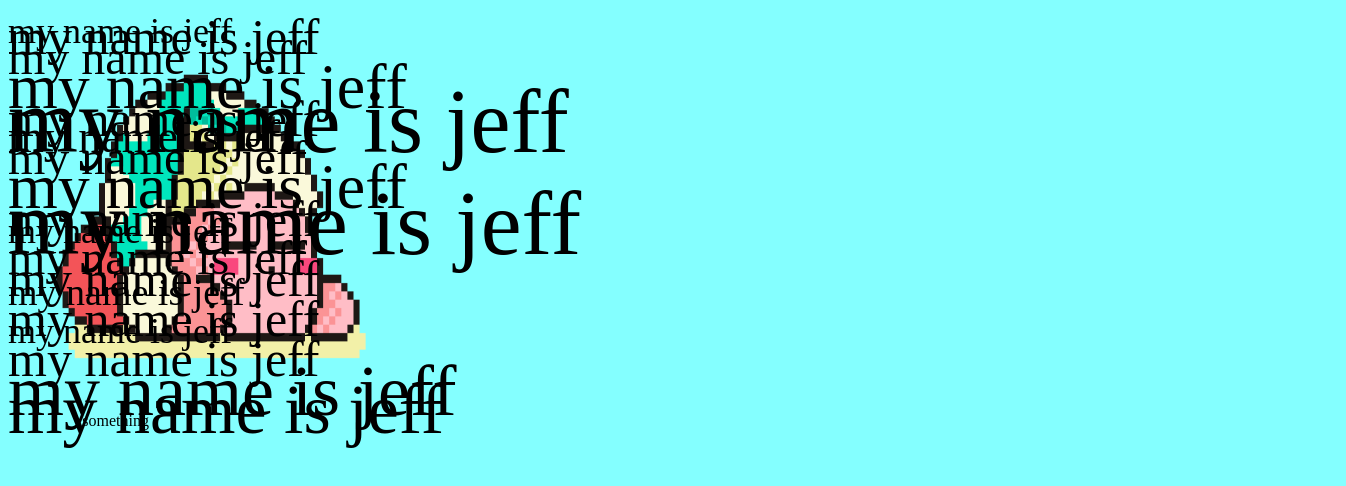
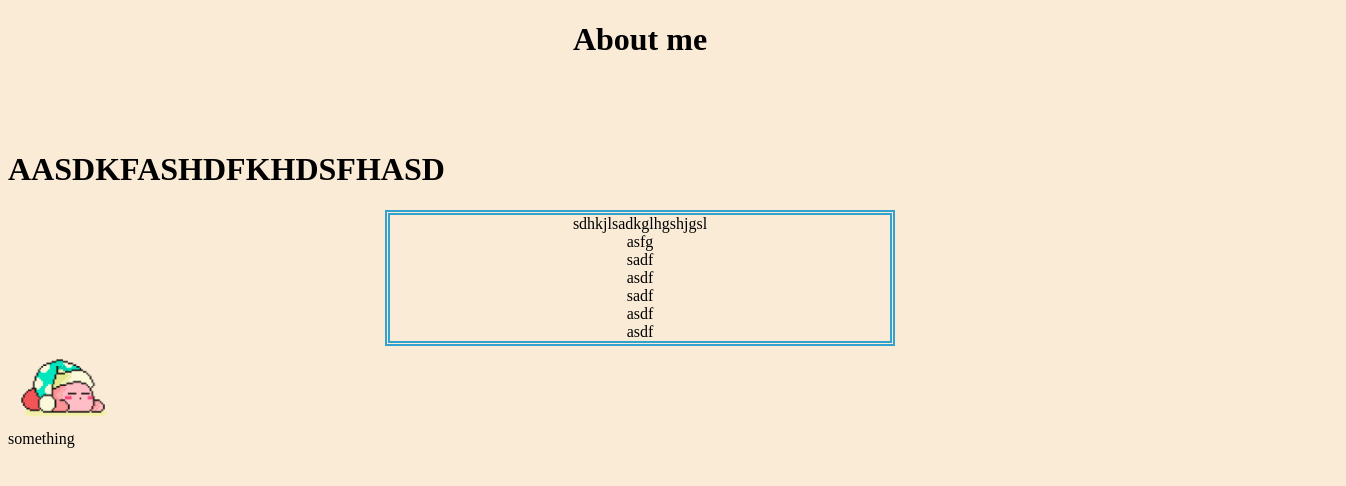
Before and after one commit to 17AIS/devsoc, a website: page public/yin.html in a window 1280 px wide. Shown: the whole page, 1346 px wide, since content can reach past the window. Drawn offline with Linux system fonts and the light colour scheme.

Commit message:
added more images, styles one of the pages better

```diff
--- a/public/yin.html
+++ b/public/yin.html
@@ -2,86 +2,67 @@
 <head>
     <title>Personal Information</title>
     <style>
-        #brr  {animation: left 0.5s 3 linear;}
-        #test {animation-name: left;
-                animation-duration: 2s;
-                animation-iteration-count: 3;}
-        @keyframes left {
-            from {
-                translate: 2000px 0;
-                scale: 100% 1;
-            }
-            to {
-                translate: -400px 0;
-                scale: 100% 1;
-            }
+
+        .fade {
+        color: black;
+        text-align: center;
+        animation: fade-in 1.5s 1 linear;}
+
+        .main {
+            border: thick double #32a1ce;
+            width: 500px;
+            text-align: center;
+            margin:0% auto;
+            animation: fade-in 1.5s 1 linear;
+            animation-delay: 1.5s;
+            animation-fill-mode: forwards;
+            opacity: 0;
         }
 
+        .scroll {
+            animation: scrollUp 2s 1 linear ease-in;
+            animation-delay: 1.5s;
+        }
 
+        @keyframes scrollUp {
+            from {transform:translateY(500%);}
+            to {transform:translateY(0%);}
+        }
+
+        @keyframes fade-in {
+                0% {
+                    opacity: 0;
+                }
+                25% {
+                    opacity: 0.25;
+                }
+                50% {
+                    opacity: 0.5;
+                }
+                100% {
+                    opacity: 1;
+                }
+            }
+        @keyframes up {
+
+        }
     </style>
-    <body style="background-color: rgb(132, 255, 255);">
-        <div id="brr" >
-            <p1 style="font-size: 50px;position: fixed"; >my name is jeff</p1>
+    <body style="background-color: antiquewhite;">
+        <h1 class="fade">About me</h1>
+
+        <h2 style="opacity: 0; height: 50px;"></h2>
+        <h1 class="scroll"> AASDKFASHDFKHDSFHASD</h1>
+        <div class="main">
+            sdhkjlsadkglhgshjgsl <br>
+            asfg <br>
+            sadf<br>
+            asdf<br>
+            sadf<br>
+            asdf<br>
+            asdf<br>
         </div>
-        <div id="brr">
-            <p1 style="font-size: 36px;position: fixed;top: 10px;">my name is jeff</p1>
-        </div>
-        <div id="brr">
-            <p1 style="font-size: 48px;position: fixed;top: 30px;">my name is jeff</p1>
-        </div>
-        <div id="brr">
-            <p1 style="font-size: 64px;position: fixed;top: 50px;">my name is jeff</p1>
-        </div>
-        <div id="brr">
-            <p1 style="font-size: 90px;position: fixed;top: 70px;">my name is jeff</p1>
-        </div>
-        <div id="brr">
-            <p1 style="font-size: 50px;position: fixed;top: 90px;" >my name is jeff</p1>
-        </div>
-        <div id="brr">
-            <p1 style="font-size: 46px;position: fixed;top: 110px;">my name is jeff</p1>
-        </div>
-        <div id="brr">
-            <p1 style="font-size: 48px;position: fixed;top: 130px;">my name is jeff</p1>
-        </div>
-        <div id="brr">
-            <p1 style="font-size: 64px;position: fixed;top: 150px;">my name is jeff</p1>
-        </div>
-        <div id="brr">
-            <p1 style="font-size: 92px;position: fixed;top: 170px;">my name is jeff</p1>
-        </div>
-        <div id="brr">
-            <p1 style="font-size: 50px;position: fixed;top: 190px;" >my name is jeff</p1>
-        </div>
-        <div id="brr">
-            <p1 style="font-size: 36px;position: fixed;top: 210px;">my name is jeff</p1>
-        </div>
-        <div id="brr">
-            <p1 style="font-size: 48px;position: fixed;top: 230px;">my name is jeff</p1>
-        </div>
-        <div id="brr">
-            <p1 style="font-size: 50px;position: fixed;top: 250px;">my name is jeff</p1>
-        </div>
-        <div id="brr">
-            <p1 style="font-size: 38px;position: fixed;top: 270px;">my name is jeff</p1>
-        </div>
-        <div id="brr">
-            <p1 style="font-size: 50px;position: fixed;top: 290px;" >my name is jeff</p1>
-        </div>
-        <div id="brr">
-            <p1 style="font-size: 36px;position: fixed;top: 310px;">my name is jeff</p1>
-        </div>
-        <div id="brr">
-            <p1 style="font-size: 50px;position: fixed;top: 330px;">my name is jeff</p1>
-        </div>
-        <div id="brr">
-            <p1 style="font-size: 72px;position: fixed;top: 350px;">my name is jeff</p1>
-        </div>
-        <div id="brr">
-            <p1 style="font-size: 70px;position: fixed;top: 370px;" >my name is jeff</p1>
-        </div>
+        <img src="sleep.gif" style="width:110px;height:80px">
 
-        <img src="sleep.gif" style="width:400px;height:400px">
         <div id="test">
             something
         </div>
```
Also changed, not shown: public/index.html (+0 -6 lines), public/flying.gif (added), public/walking.gif (added), public/walking2.gif (added).
